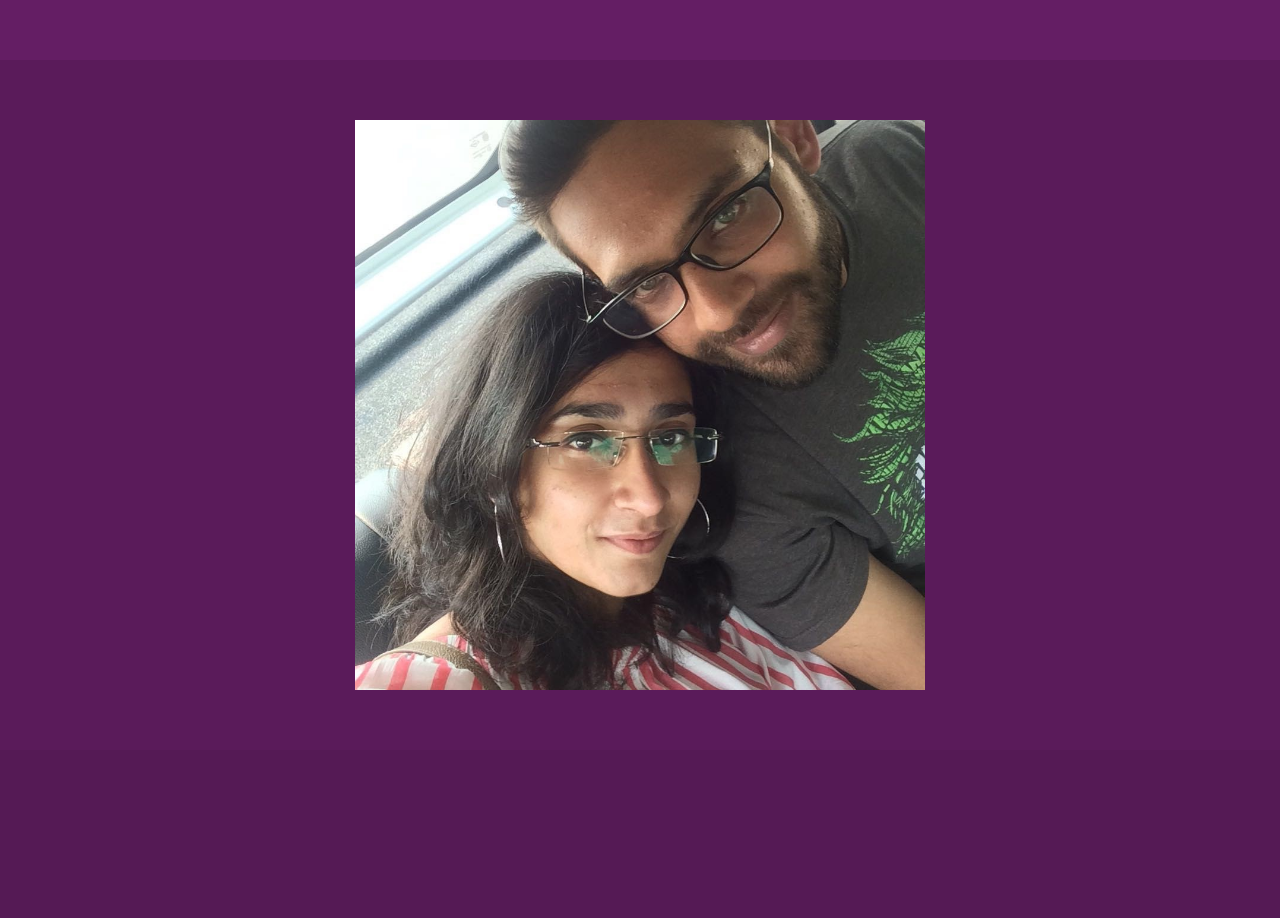
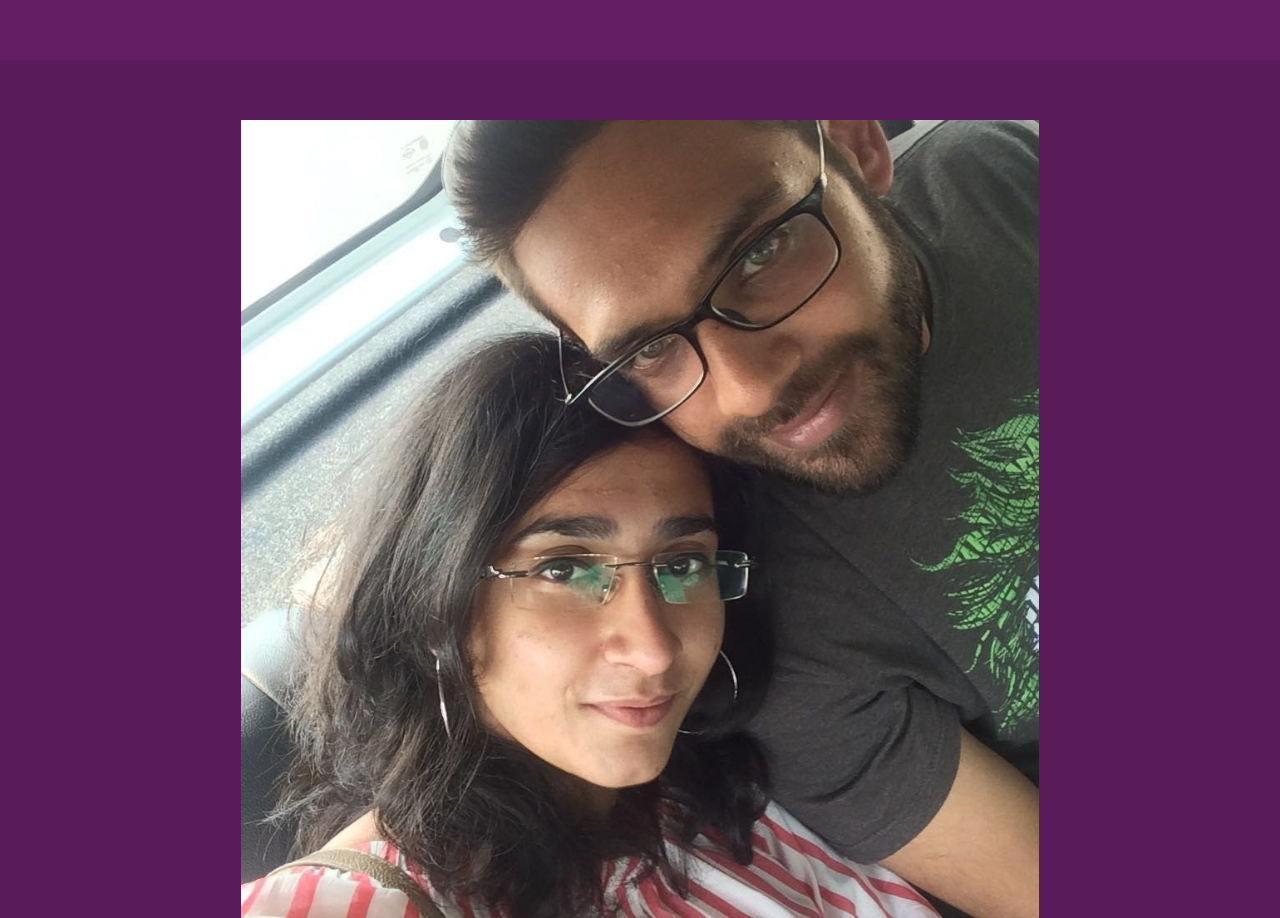
Before and after one commit to theraghavbhasin/ShikharWedsNandita, a plain HTML site: page index.html in a window 1280 px wide. Shown: the part 740-1658 px from the top of the page. Drawn offline with Linux system fonts and the light colour scheme.

Commit message:
Minor Fixes
- Image not showing due to CAPS in filename extension. Renamed to reflect the same.

```diff
--- a/index.html
+++ b/index.html
@@ -107,7 +107,7 @@ gtag('config', 'UA-59933281-6');
         <div class="container">
             <div class="row">
                 <div class="col-lg-12">
-                  <img src="img/couple.jpg" style="width:50%;">
+                  <img src="img/theCouple.jpg" style="width:70%;">
                 </div>
             </div>
         </div>
```
Also changed, not shown: img/theCouple.jpg (renamed from img/Couple.JPG).
